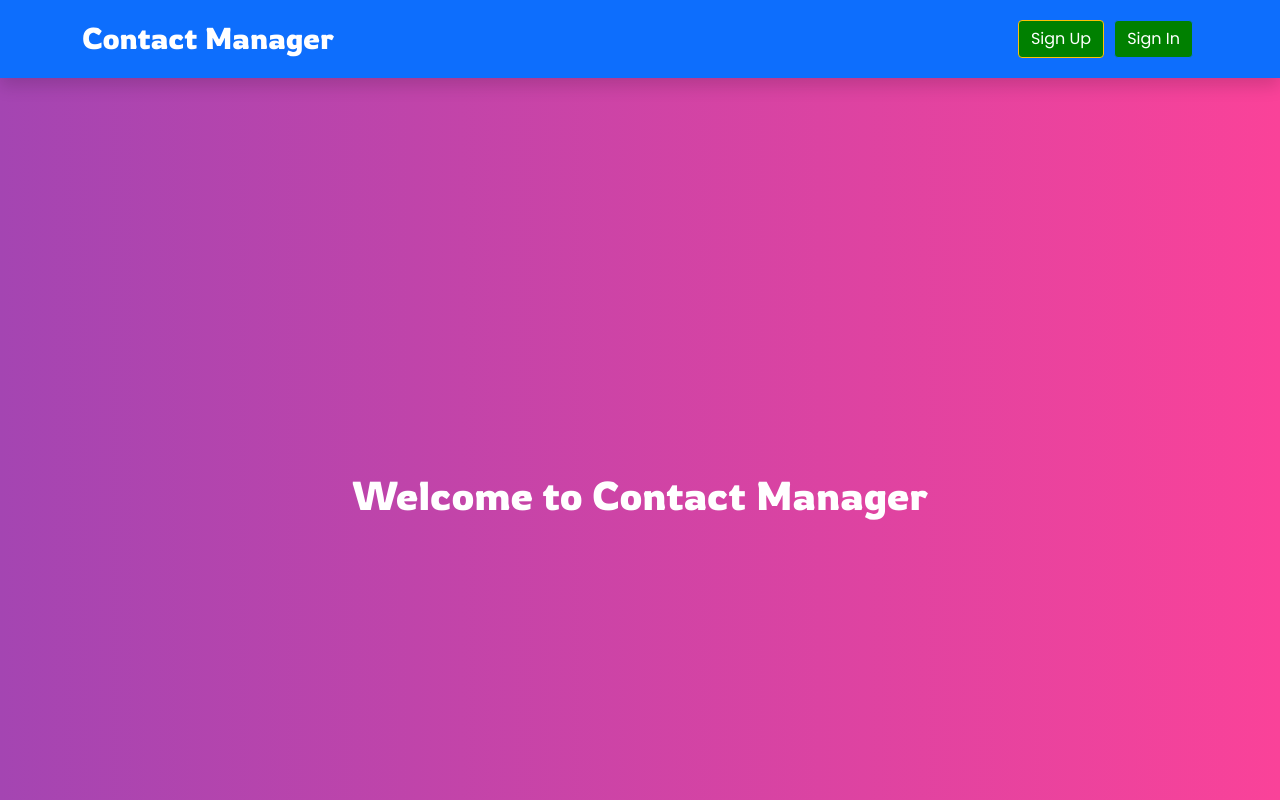
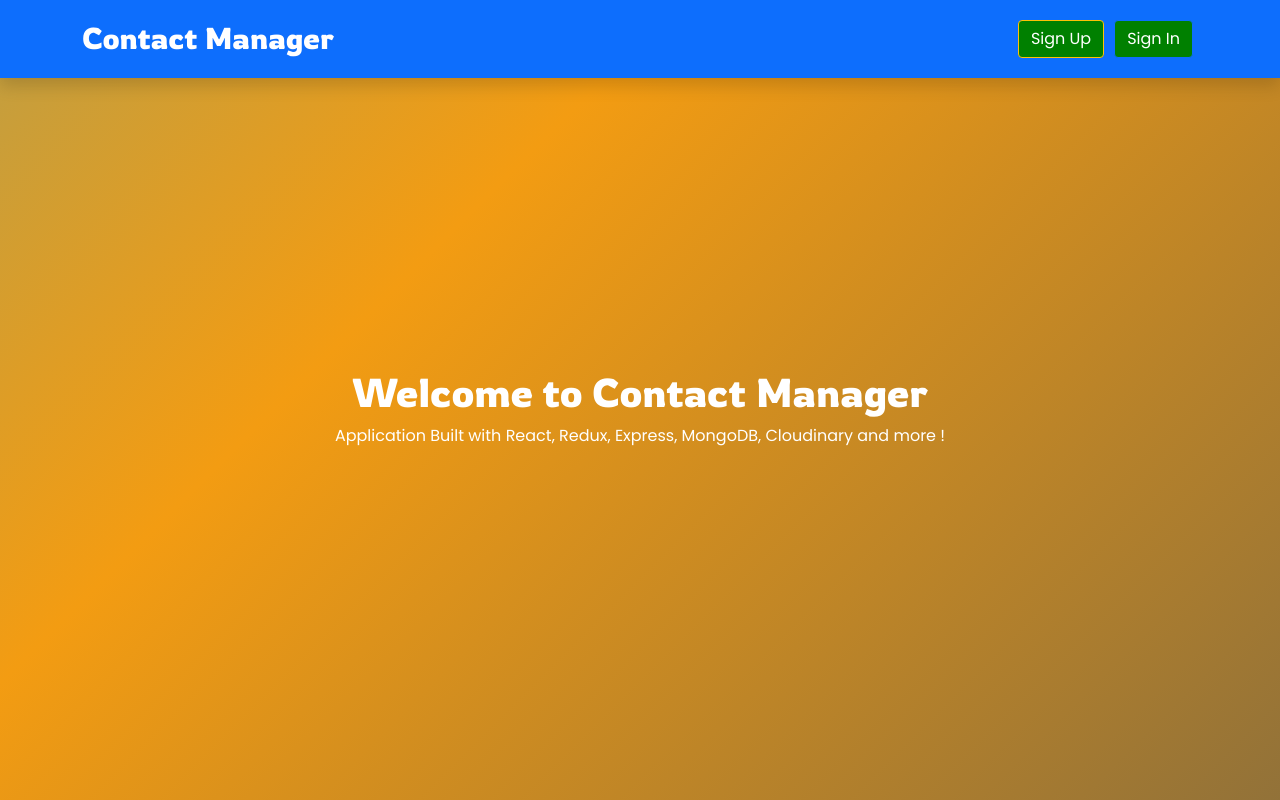
Before and after one commit to meashishpokhrel/contact-manager, a React (Create React App) app in the folder client/: page / in a window 1280 px wide. Built offline with nearby package versions, Linux system fonts and the light colour scheme; a web font is replaced by a local one.

Commit message:
Code Refactoring

```diff
--- a/client/src/assets/styles/App.scss
+++ b/client/src/assets/styles/App.scss
@@ -2,20 +2,30 @@
 /***********HOME SCREEN*******************/
 @import url('https://fonts.googleapis.com/css2?family=Mochiy+Pop+P+One&family=Rowdies&display=swap');
 @import url('https://fonts.googleapis.com/css2?family=Comfortaa&display=swap');
-
-body{
-    padding-top: 7rem;
+*{
+  margin: 0;
+  padding: 0;
+  box-sizing: border-box;
+  font-family: 'Poppins', sans-serif;
+}
+html,body{
+     padding-top: 1rem;
     background: linear-gradient(-45deg, #34495e, #f39c12, #23a6d5, #e67e22);
 	background-size: 400% 400%;
 	animation: gradient 15s ease infinite;
 	height: 100vh;
-font-family: 'Comfortaa', cursive;}
+  display: grid;
+  height: 100%;
+  width: 100%;
+  place-items: center;
+  color: white;
 
+}
 .homepageText{
     font-size: 40px;
     color: white;
     text-align: center;
-    margin-top: 15%;
+    // margin-top: 15%;
     font-family: 'Rowdies', cursive;
 }
 .button-nav{
--- a/client/src/component/auth-form/authForm.scss
+++ b/client/src/component/auth-form/authForm.scss
@@ -1,22 +1,5 @@
 @import url('https://fonts.googleapis.com/css?family=Poppins:400,500,600,700&display=swap');
-*{
-  margin: 0;
-  padding: 0;
-  box-sizing: border-box;
-  font-family: 'Poppins', sans-serif;
-}
-html,body{
-    color: white;
-  display: grid;
-  height: 100%;
-  width: 100%;
-  place-items: center;
-  background: -webkit-linear-gradient(left, #a445b2, #fa4299);
-}
-::selection{
-  background: #fa4299;
-  color: #fff;
-}
+
 .wrapper{
   overflow: hidden;
   max-width: 450px;
--- a/client/src/component/contact-form/contactForm.scss
+++ b/client/src/component/contact-form/contactForm.scss
@@ -1,22 +1,5 @@
 @import url('https://fonts.googleapis.com/css?family=Poppins:400,500,600,700&display=swap');
-*{
-  margin: 0;
-  padding: 0;
-  box-sizing: border-box;
-  font-family: 'Poppins', sans-serif;
-}
-html,body{
-    color: white;
-  display: grid;
-  height: 100%;
-  width: 100%;
-  place-items: center;
-  background: -webkit-linear-gradient(left, #a445b2, #fa4299);
-}
-::selection{
-  background: #fa4299;
-  color: #fff;
-}
+
 .contact-wrapper{
   overflow: hidden;
   width: 450px;
--- a/client/src/component/contact/Contact.scss
+++ b/client/src/component/contact/Contact.scss
@@ -18,18 +18,7 @@ $clr-gray700: #161d34;
 /*   border radius */
 $radius: 0.2rem;
 
-*,
-*::before,
-*::after {
-  box-sizing: border-box;
-  margin: 0;
-  padding: 0;
-}
 
-body {
-  font-family: Oxygen, sans-serif;
-  margin: 2rem;
-}
 
 .wrapper {
   display: grid;
--- a/client/src/pages/Contacts/AllContacts.scss
+++ b/client/src/pages/Contacts/AllContacts.scss
@@ -1,4 +1,5 @@
 .card-list {
+  padding-top: 60px;
     width: 900px;
     margin: 0 auto;
     display: grid;
--- a/client/src/pages/HomePage/HomePage.js
+++ b/client/src/pages/HomePage/HomePage.js
@@ -5,6 +5,11 @@ const HomePage = () => {
     <>
       <div className="homepage">
         <h1 className="homepageText">Welcome to Contact Manager </h1>
+        <p>
+          {" "}
+          Application Built with React, Redux, Express, MongoDB, Cloudinary and
+          more !
+        </p>
       </div>
     </>
   );
--- a/client/src/redux/actions/auth.action.js
+++ b/client/src/redux/actions/auth.action.js
@@ -20,7 +20,7 @@ export const addUser = (user) => {
         });
       })
       .catch((error) => {
-        toast.error(error.response?.data?.err[0].msg, {
+        toast.error(error.response?.data?.message, {
           position: toast.POSITION.BOTTOM_RIGHT,
         });
       });
@@ -41,7 +41,7 @@ export const signIn = (email, password, callback) => {
         callback();
       })
       .catch((error) => {
-        toast.error(error.response?.data.msg, {
+        toast.error(error.response?.data.message, {
           position: toast.POSITION.BOTTOM_RIGHT,
         });
       });
```
Also changed, not shown: client/src/component/Navbar/Navbar.scss (added), 2 other files (tests, documents, lock files or other folders).
